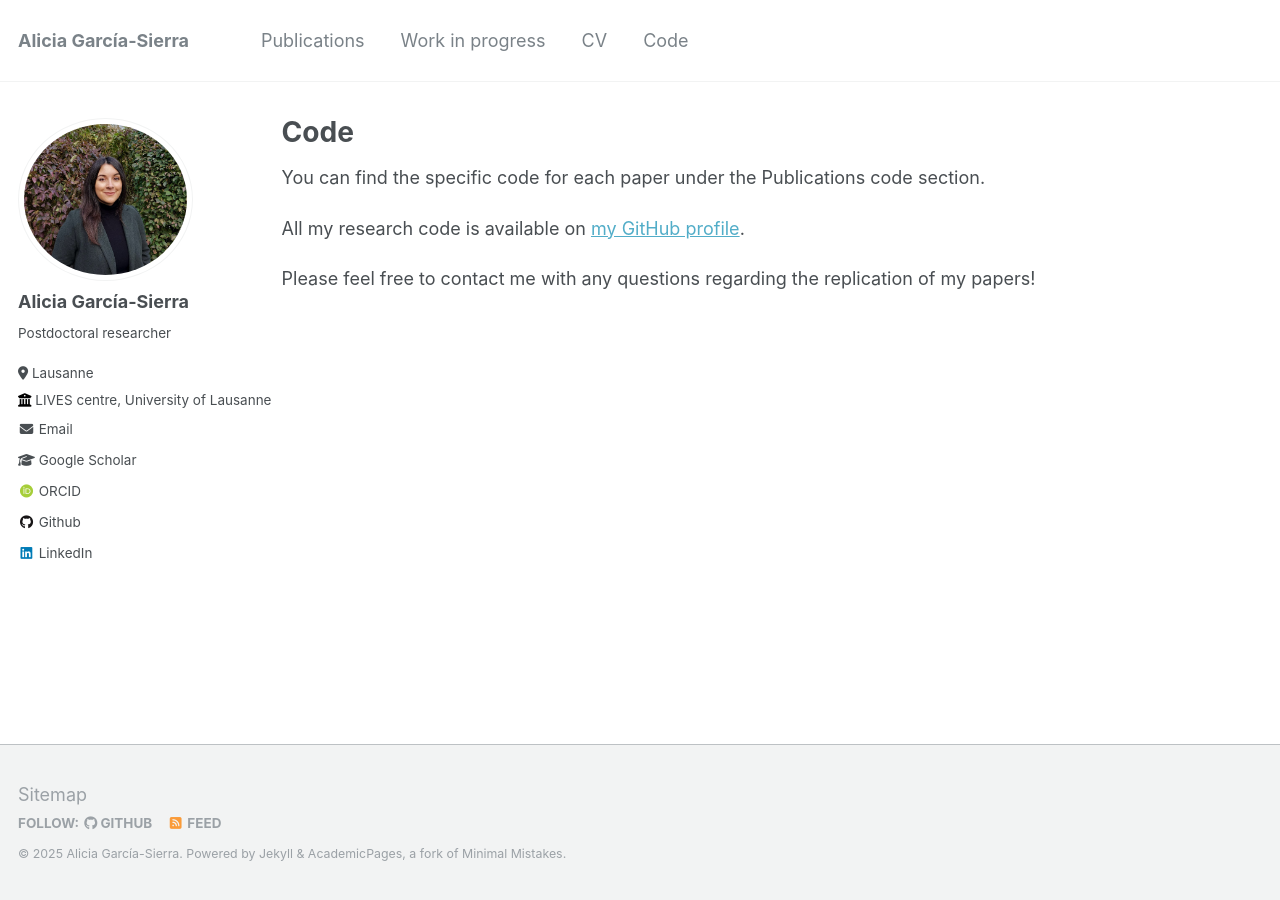
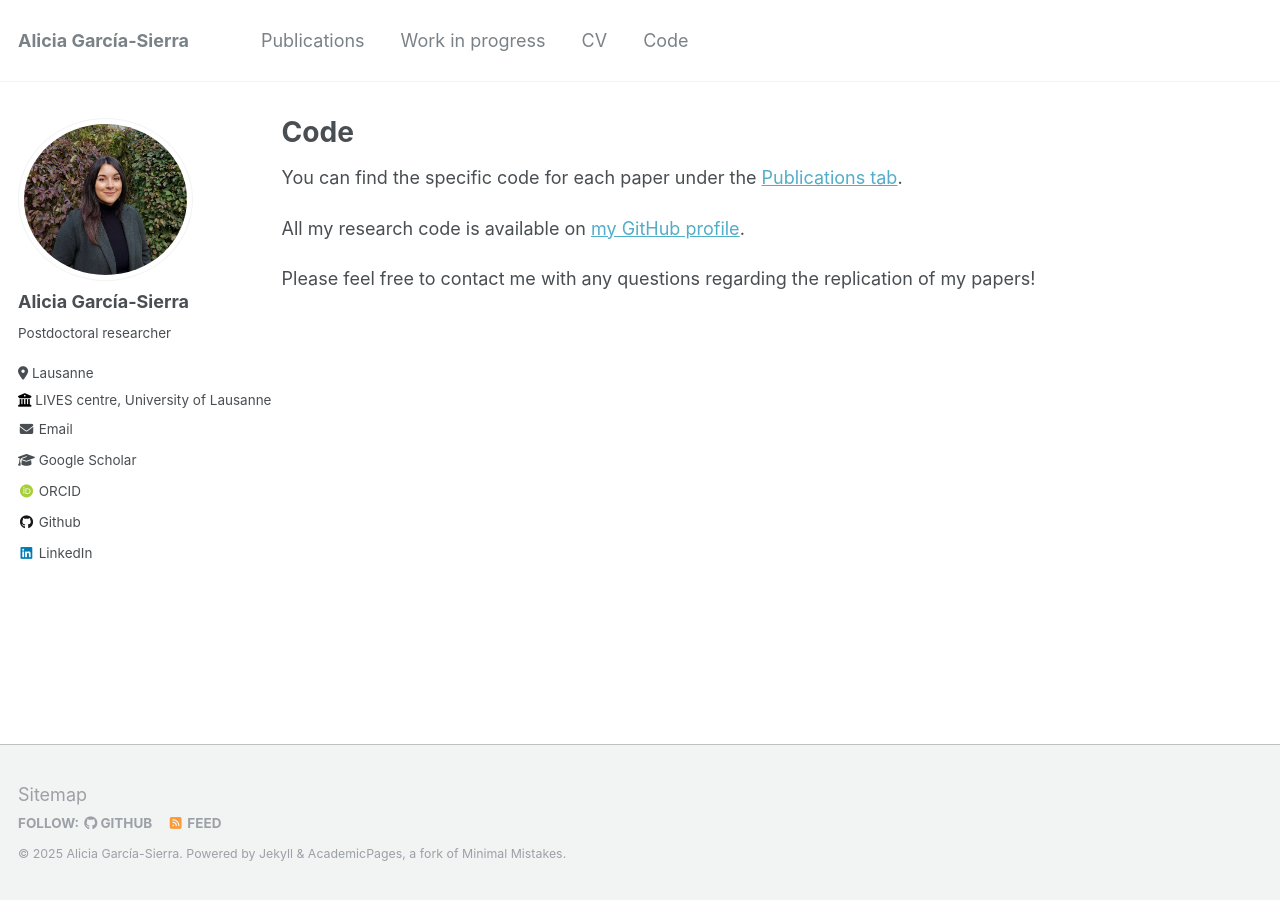
Before and after one commit to aliciagarciasierra/aliciagarciasierra.github.io, a Jekyll site: the page built from _pages/code.md, in a window 1280 px wide. Built offline with Jekyll 4.4.1, drawn with Linux system fonts in a browser that asks for light colours; some web fonts are replaced.

Commit message:
Update code.md

```diff
--- a/_pages/code.md
+++ b/_pages/code.md
@@ -6,7 +6,7 @@ author_profile: true
 
 ---
 
-You can find the specific code for each paper under the Publications code section.
+You can find the specific code for each paper under the [Publications tab](https://aliciagarciasierra.github.io/publications/).
 
 All my research code is available on [my GitHub profile](https://github.com/aliciagarciasierra).
 
```
